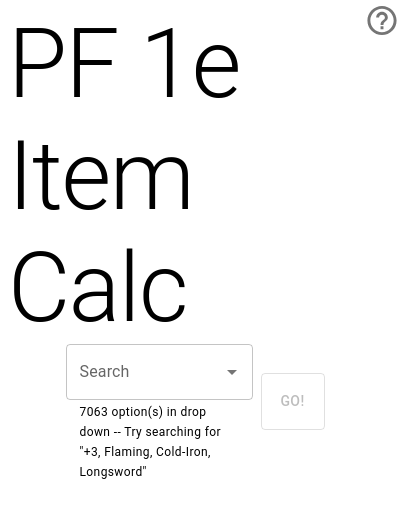
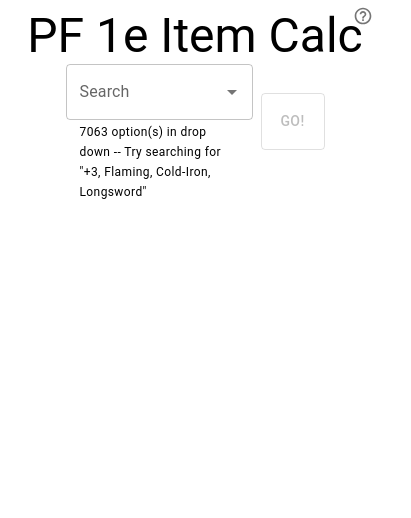
Before and after one commit to pf-itemcalc/pf-itemcalc, a React (Vite) app: page / in a window 390 px wide. Shown: the top 518 px of the page, 411 px wide, since content can reach past the window. Built offline with nearby package versions, Linux system fonts and the light colour scheme.

Commit message:
feat: made the app title responsive

```diff
--- a/src/components/title/Title.tsx
+++ b/src/components/title/Title.tsx
@@ -7,7 +7,11 @@ import {
   DialogContent,
   DialogTitle,
   IconButton,
+  styled,
   Typography,
+  useMediaQuery,
+  useTheme,
+  type DialogProps,
 } from "@mui/material";
 import HelpOutlineOutlinedIcon from "@mui/icons-material/HelpOutlineOutlined";
 import { useState } from "react";
@@ -17,26 +21,67 @@ type TitleProps = {
   small: boolean;
 };
 
+const ResponsiveBadgeButton = styled(IconButton)<TitleProps>(
+  ({ small, theme }) => ({
+    [theme.breakpoints.down("md")]: {
+      marginTop: theme.spacing(small ? 1 : 2),
+    },
+    [theme.breakpoints.up("md")]: {
+      marginTop: theme.spacing(small ? 1 : 3),
+    },
+  }),
+);
+
+const ResponsiveHelpIcon = styled(HelpOutlineOutlinedIcon)<TitleProps>(
+  ({ small, theme }) => ({
+    [theme.breakpoints.down("md")]: {
+      fontSize: small ? 16 : 20,
+    },
+    [theme.breakpoints.up("md")]: {
+      fontSize: small ? 20 : 32,
+    },
+  }),
+);
+
+const ResponsiveTitleText = styled(Typography)<TitleProps>(
+  ({ small, theme }) => ({
+    [theme.breakpoints.down("md")]: theme.unstable_sx({
+      typography: small ? "h5" : "h3",
+    }),
+    [theme.breakpoints.up("md")]: theme.unstable_sx({
+      typography: small ? "h3" : "h1",
+    }),
+  }),
+);
+
+const ResponsiveDialog = (props: Omit<DialogProps, "fullScreen">) => {
+  const theme = useTheme();
+  const screenIsSmall = useMediaQuery(theme.breakpoints.down("md"));
+  return <Dialog {...props} fullScreen={screenIsSmall} />;
+};
+
 const Title = ({ small }: TitleProps) => {
   const [helpOpen, setHelpOpen] = useState(false);
   return (
     <Box>
       <Badge
         badgeContent={
-          <IconButton
-            sx={{ marginTop: small ? 2 : 3 }}
+          <ResponsiveBadgeButton
             size="small"
+            small={small}
             onClick={() => setHelpOpen(true)}
           >
-            <HelpOutlineOutlinedIcon fontSize={small ? "small" : "large"} />
-          </IconButton>
+            <ResponsiveHelpIcon small={small} />
+          </ResponsiveBadgeButton>
         }
       >
-        <Typography variant={small ? "h3" : "h1"}>PF 1e Item Calc</Typography>
+        <ResponsiveTitleText small={small}>PF 1e Item Calc</ResponsiveTitleText>
       </Badge>
-      <Dialog open={helpOpen} onClose={() => setHelpOpen(false)}>
+      <ResponsiveDialog open={helpOpen} onClose={() => setHelpOpen(false)}>
         <DialogTitle>
-          <Typography variant="h4">Pathfinder 1e Item Calculator</Typography>
+          <ResponsiveTitleText small={true} sx={{ textAlign: "center" }}>
+            <b>Pathfinder 1e Item Calculator</b>
+          </ResponsiveTitleText>
         </DialogTitle>
         <DialogContent>
           <About />
@@ -44,7 +89,7 @@ const Title = ({ small }: TitleProps) => {
         <DialogActions sx={{ justifyContent: "center" }}>
           <Button onClick={() => setHelpOpen(false)}>Ok</Button>
         </DialogActions>
-      </Dialog>
+      </ResponsiveDialog>
     </Box>
   );
 };
```
